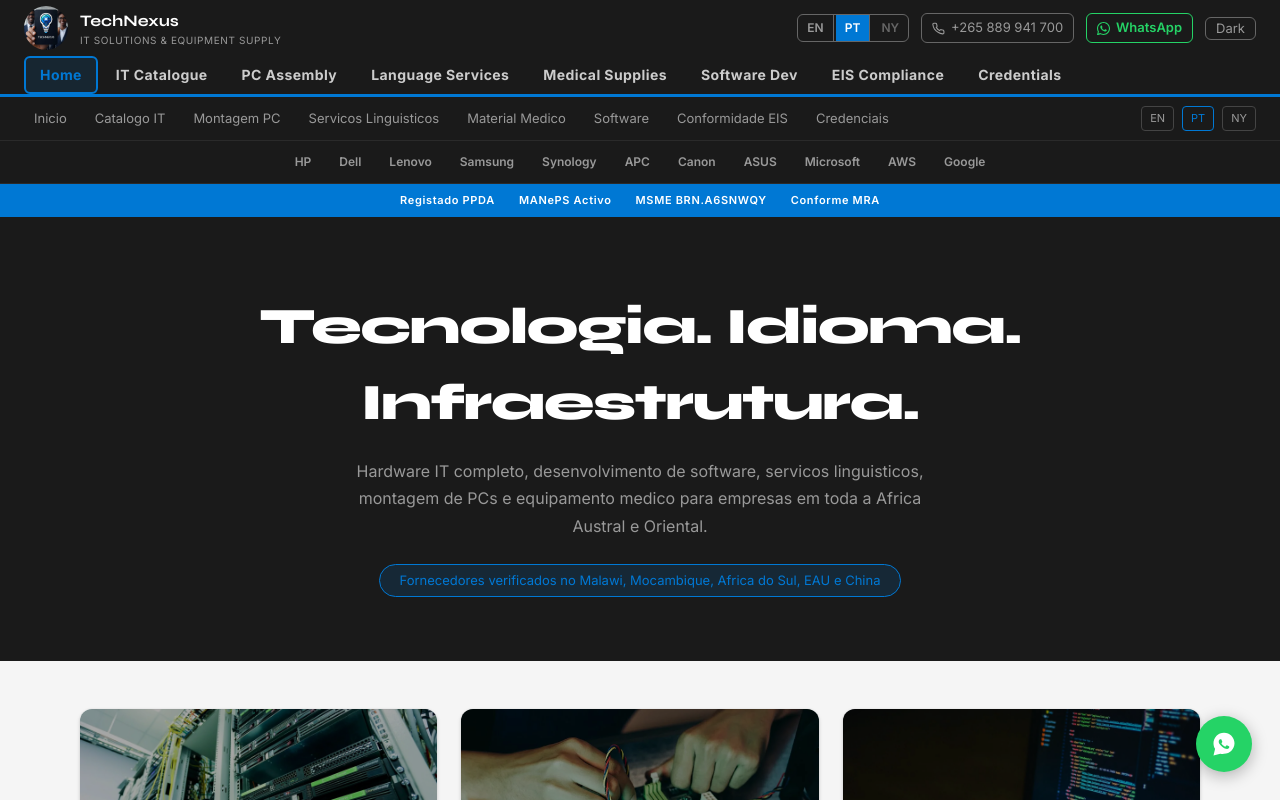
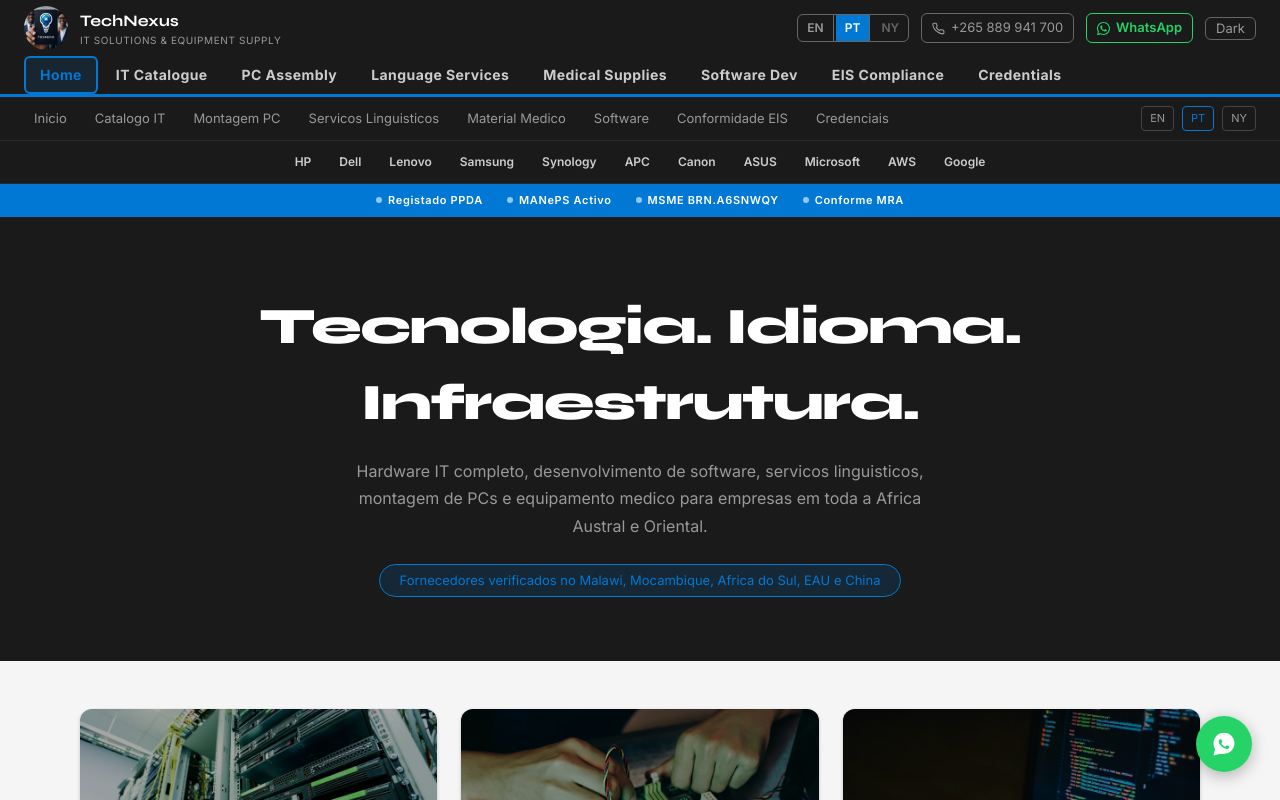
Before and after one commit to tafika-itaye/technexus-next, a Next.js app: page /pt in a window 1280 px wide. Shown: the top 800 px of the page. Built offline with nearby package versions, Linux system fonts and the light colour scheme.

Commit message:
PT home: brands contrast fix, compliance strip dot indicators

```diff
--- a/app/pt/page.tsx
+++ b/app/pt/page.tsx
@@ -44,12 +44,20 @@
       </div>
       <div style={{ background: "var(--fl-neutral-90)", borderBottom: "1px solid #2a2a2a", padding: "12px 40px", display: "flex", gap: "28px", alignItems: "center", justifyContent: "center", flexWrap: "wrap" }}>
         {brands.map(b => (
-          <span key={b} style={{ color: "var(--fl-neutral-40)", fontSize: "12px", fontWeight: 600 }}>{b}</span>
+          <span key={b} style={{ color: "#cccccc", fontSize: "12px", fontWeight: 600 }}>{b}</span>
         ))}
       </div>
       <div style={{ background: "var(--accent)", padding: "8px 40px", display: "flex", gap: "24px", flexWrap: "wrap", justifyContent: "center" }}>
-        {["Registado PPDA","MANePS Activo","MSME BRN.A6SNWQY","Conforme MRA"].map(b => (
-          <span key={b} style={{ color: "#fff", fontSize: "11px", fontWeight: 600, letterSpacing: "0.06em" }}>{b}</span>
+        {[
+          { label: "Registado PPDA", color: "#90caf9" },
+          { label: "MANePS Activo", color: "#90caf9" },
+          { label: "MSME BRN.A6SNWQY", color: "#90caf9" },
+          { label: "Conforme MRA", color: "#90caf9" },
+        ].map(b => (
+          <span key={b.label} style={{ display: "inline-flex", alignItems: "center", gap: "6px", color: "#fff", fontSize: "11px", fontWeight: 600, letterSpacing: "0.06em" }}>
+            <span style={{ width: "6px", height: "6px", borderRadius: "50%", background: b.color, display: "inline-block", flexShrink: 0 }} />
+            {b.label}
+          </span>
         ))}
       </div>
       <div style={{ background: "var(--fl-neutral-90)", padding: "72px 40px 64px", textAlign: "center" }}>
```
